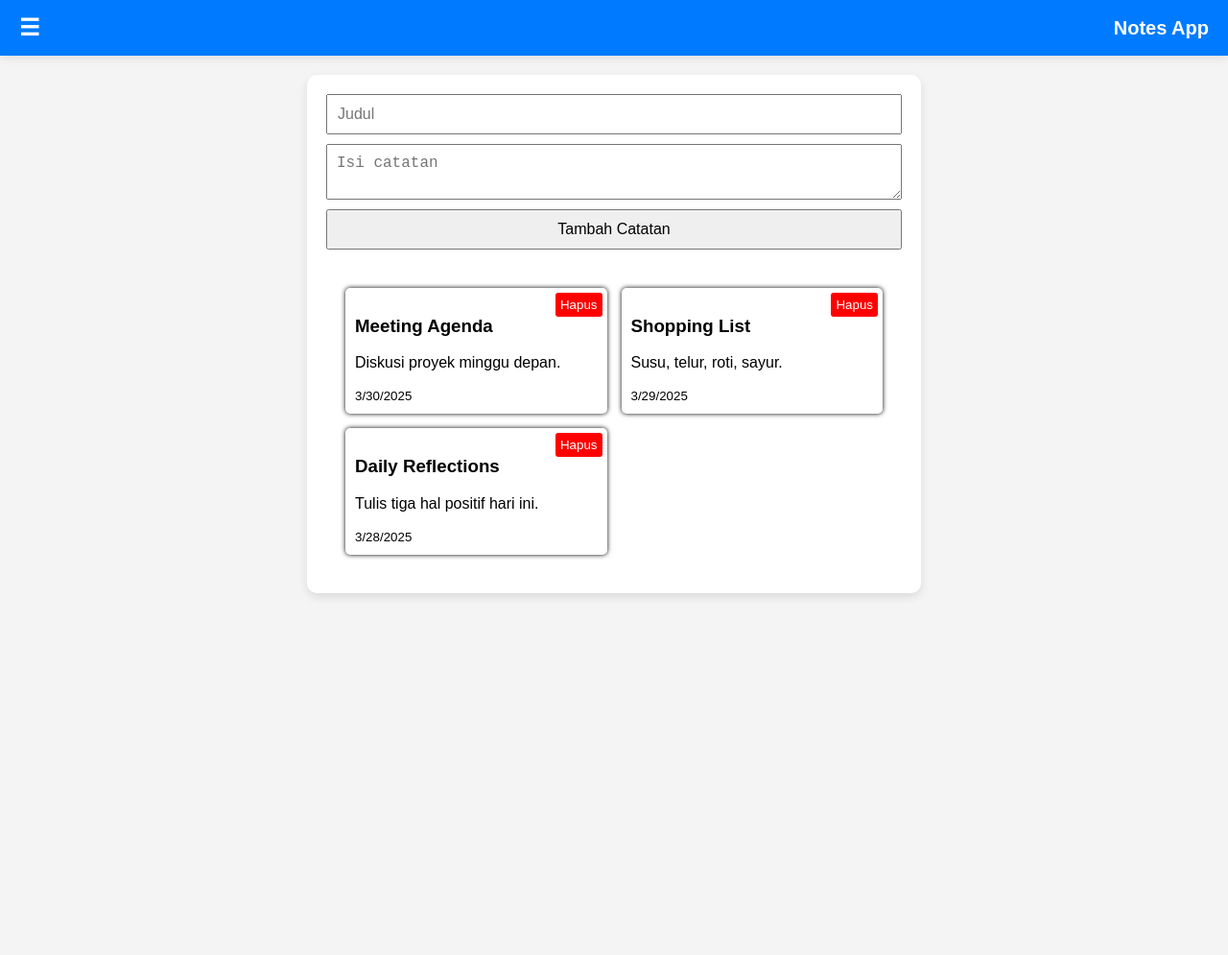
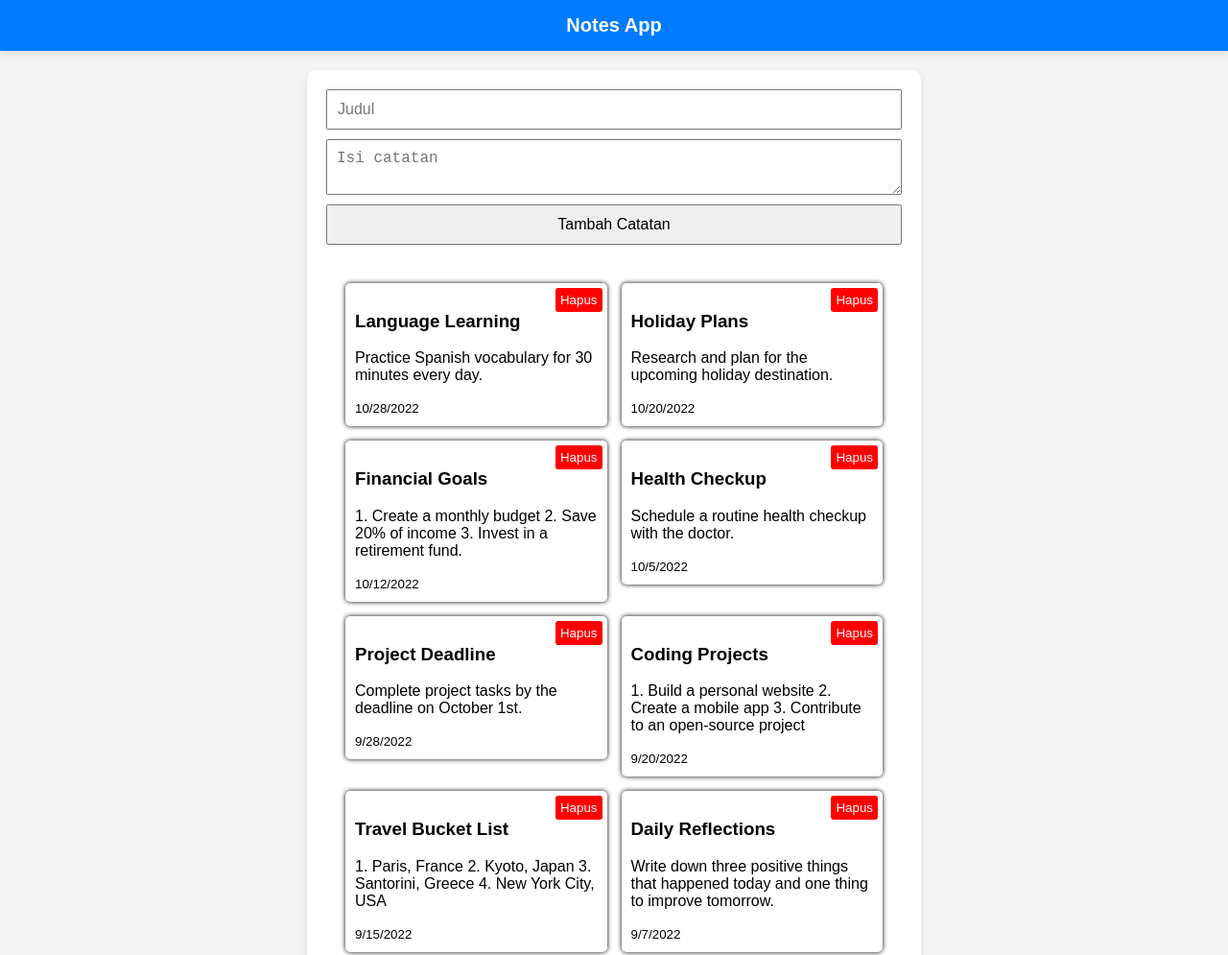
Before and after one commit to Musyaffaa2/notes-app, a plain HTML site: page index.html in a window 1280 px wide. Shown: the top 995 px of the page at 96% size. Before the commit the page ends 800 px from the top, so only its background shows below. Drawn offline with Linux system fonts and the light colour scheme.

Commit message:
update style

```diff
--- a/components/app-bar.js
+++ b/components/app-bar.js
@@ -6,7 +6,7 @@ class AppBar extends HTMLElement {
       <style>
         .app-bar {
           display: flex;
-                justify-content: space-between;
+          justify-content: center;
           align-items: center;
           background: #007bff;
           color: white;
@@ -15,13 +15,15 @@ class AppBar extends HTMLElement {
           font-weight: bold;
           box-shadow: 0px 2px 10px rgba(0, 0, 0, 0.1);
         }
+        .title {
+          text-align: center; /* Tambahkan properti ini */
+        }
         .menu {
           cursor: pointer;
           font-size: 24px;
         }
       </style>
       <div class="app-bar">
-            <span class="menu">☰</span>
         <span class="title">${this.getAttribute("title") || "Notes App"}</span>
       </div>
     `;
--- a/components/note-item.js
+++ b/components/note-item.js
@@ -24,7 +24,17 @@ class NoteItem extends HTMLElement {
                 padding: 5px;
                 cursor: pointer;
                 border-radius: 3px;
+                transition: background-color 0.2s ease-in-out, transform 0.2s ease-in-out;
             }
+            .delete-btn:hover {
+                background-color: #ff3737;
+                transform: scale(1.1);
+            }
+            .delete-btn:active {
+                background-color: #ff0000;
+                transform: scale(0.9);
+            }
+
         </style>
         <div class="note">
             <button class="delete-btn">Hapus</button>
--- a/script.js
+++ b/script.js
@@ -1,30 +1,108 @@
 const notesData = [
   {
-    id: "notes-1",
-    title: "Meeting Agenda",
-    body: "Diskusi proyek minggu depan.",
-    createdAt: "2025-03-30T15:30:00.000Z",
+    id: 'notes-jT-jjsyz61J8XKiI',
+    title: 'Welcome to Notes, Dimas!',
+    body: 'Welcome to Notes! This is your first note. You can archive it, delete it, or create new ones.',
+    createdAt: '2022-07-28T10:03:12.594Z',
     archived: false,
-    color: "#ffeb3b",
-    pinned: true,
   },
   {
-    id: "notes-2",
-    title: "Shopping List",
-    body: "Susu, telur, roti, sayur.",
-    createdAt: "2025-03-29T08:45:23.120Z",
+    id: 'notes-aB-cdefg12345',
+    title: 'Meeting Agenda',
+    body: 'Discuss project updates and assign tasks for the upcoming week.',
+    createdAt: '2022-08-05T15:30:00.000Z',
     archived: false,
-    color: "#ffccbc",
-    pinned: false,
   },
   {
-    id: "notes-3",
-    title: "Daily Reflections",
-    body: "Tulis tiga hal positif hari ini.",
-    createdAt: "2025-03-28T20:40:30.150Z",
+    id: 'notes-XyZ-789012345',
+    title: 'Shopping List',
+    body: 'Milk, eggs, bread, fruits, and vegetables.',
+    createdAt: '2022-08-10T08:45:23.120Z',
     archived: false,
-    color: "#c8e6c9",
-    pinned: false,
+  },
+  {
+    id: 'notes-1a-2b3c4d5e6f',
+    title: 'Personal Goals',
+    body: 'Read two books per month, exercise three times a week, learn a new language.',
+    createdAt: '2022-08-15T18:12:55.789Z',
+    archived: false,
+  },
+  {
+    id: 'notes-LMN-456789',
+    title: 'Recipe: Spaghetti Bolognese',
+    body: 'Ingredients: ground beef, tomatoes, onions, garlic, pasta. Steps:...',
+    createdAt: '2022-08-20T12:30:40.200Z',
+    archived: false,
+  },
+  {
+    id: 'notes-QwErTyUiOp',
+    title: 'Workout Routine',
+    body: 'Monday: Cardio, Tuesday: Upper body, Wednesday: Rest, Thursday: Lower body, Friday: Cardio.',
+    createdAt: '2022-08-25T09:15:17.890Z',
+    archived: false,
+  },
+  {
+    id: 'notes-abcdef-987654',
+    title: 'Book Recommendations',
+    body: "1. 'The Alchemist' by Paulo Coelho\n2. '1984' by George Orwell\n3. 'To Kill a Mockingbird' by Harper Lee",
+    createdAt: '2022-09-01T14:20:05.321Z',
+    archived: false,
+  },
+  {
+    id: 'notes-zyxwv-54321',
+    title: 'Daily Reflections',
+    body: 'Write down three positive things that happened today and one thing to improve tomorrow.',
+    createdAt: '2022-09-07T20:40:30.150Z',
+    archived: false,
+  },
+  {
+    id: 'notes-poiuyt-987654',
+    title: 'Travel Bucket List',
+    body: '1. Paris, France\n2. Kyoto, Japan\n3. Santorini, Greece\n4. New York City, USA',
+    createdAt: '2022-09-15T11:55:44.678Z',
+    archived: false,
+  },
+  {
+    id: 'notes-asdfgh-123456',
+    title: 'Coding Projects',
+    body: '1. Build a personal website\n2. Create a mobile app\n3. Contribute to an open-source project',
+    createdAt: '2022-09-20T17:10:12.987Z',
+    archived: false,
+  },
+  {
+    id: 'notes-5678-abcd-efgh',
+    title: 'Project Deadline',
+    body: 'Complete project tasks by the deadline on October 1st.',
+    createdAt: '2022-09-28T14:00:00.000Z',
+    archived: false,
+  },
+  {
+    id: 'notes-9876-wxyz-1234',
+    title: 'Health Checkup',
+    body: 'Schedule a routine health checkup with the doctor.',
+    createdAt: '2022-10-05T09:30:45.600Z',
+    archived: false,
+  },
+  {
+    id: 'notes-qwerty-8765-4321',
+    title: 'Financial Goals',
+    body: '1. Create a monthly budget\n2. Save 20% of income\n3. Invest in a retirement fund.',
+    createdAt: '2022-10-12T12:15:30.890Z',
+    archived: false,
+  },
+  {
+    id: 'notes-98765-54321-12345',
+    title: 'Holiday Plans',
+    body: 'Research and plan for the upcoming holiday destination.',
+    createdAt: '2022-10-20T16:45:00.000Z',
+    archived: false,
+  },
+  {
+    id: 'notes-1234-abcd-5678',
+    title: 'Language Learning',
+    body: 'Practice Spanish vocabulary for 30 minutes every day.',
+    createdAt: '2022-10-28T08:00:20.120Z',
+    archived: false,
   },
 ];
 
--- a/styles.css
+++ b/styles.css
@@ -1,8 +1,14 @@
+:root {
+  --warna-utama: #007bff;
+  --warna-latar: #f4f4f4;
+  --ukuran-font: 16px;
+}
+
 body {
-    font-family: 'Poppins', sans-serif;
+  font-family: "Poppins", sans-serif;
   margin: 0;
   padding: 0;
-    background: #f4f4f4;
+  background: var(--warna-latar);
 }
 
 main {
@@ -21,7 +27,6 @@ main {
   padding: 20px;
 }
 
-/* Style untuk note card */
 .note {
   background: white;
   padding: 15px;
@@ -34,34 +39,17 @@ main {
   transform: translateY(-5px);
 }
 
-.delete-btn {
-    position: absolute;
-    top: 5px;
-    right: 5px;
-    background: #ff4d4d;
-    color: white;
-    border: none;
-    padding: 5px;
-    cursor: pointer;
-    border-radius: 5px;
-    transition: 0.2s;
-}
-
-.delete-btn:hover {
-    background: #cc0000;
-}
-
-/* Style untuk form */
 form {
   display: flex;
   flex-direction: column;
   gap: 10px;
 }
 
-input, textarea {
+input,
+textarea {
   width: 100%;
   padding: 10px;
-    font-size: 16px;
+  font-size: var(--ukuran-font);
   border: 1px solid #ddd;
   border-radius: 5px;
   outline: none;
@@ -72,11 +60,11 @@ textarea {
 }
 
 button {
-    background: #007bff;
+  background: var(--warna-utama);
   color: white;
   border: none;
   padding: 10px;
-    font-size: 16px;
+  font-size: var(--ukuran-font);
   border-radius: 5px;
   cursor: pointer;
   transition: 0.2s;
```
Lines whose indentation alone changed are shown as unchanged.
